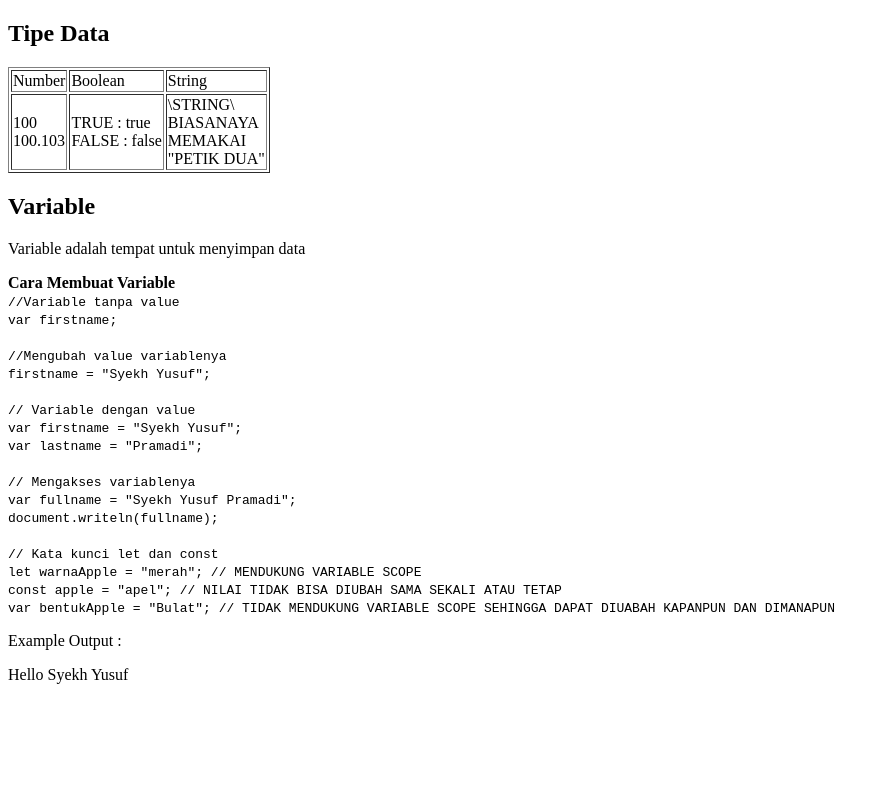
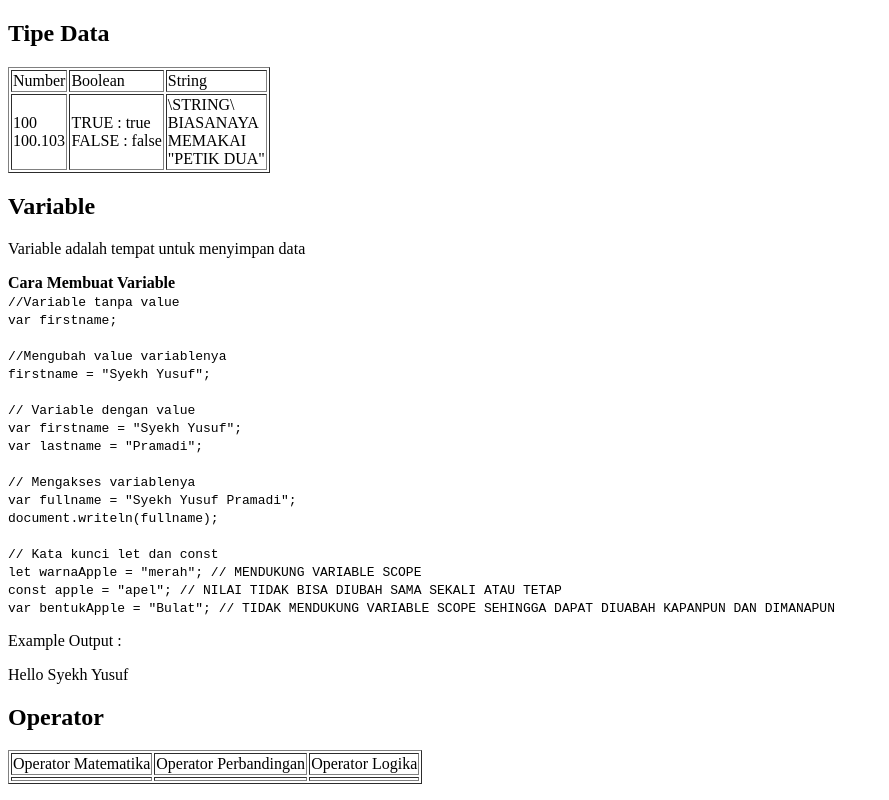
Before and after one commit to SiYusup/belajar-javascript, a website: page javascript-dasar/index.html in a window 1280 px wide. Shown: the whole page, without its empty margins (0-889 px from the left). Drawn offline with Linux system fonts and the light colour scheme.

Commit message:
UCUP : Menambahkan strukture untuk materi operator

```diff
--- a/javascript-dasar/index.html
+++ b/javascript-dasar/index.html
@@ -57,6 +57,30 @@
                 <p>Example Output : </p>
                 <script src="data-type-and-variable/variable.js"></script>
             </div>
+
+            <div>
+                <h2>Operator</h2>
+                <table border="1">
+                    <thead>
+                        <td>Operator Matematika</td>
+                        <td>Operator Perbandingan</td>
+                        <td>Operator Logika</td>
+                    </thead>
+                        <td>
+                            <script src="operator/operatorMatematika.js"></script>
+                        </td>
+                        <td>
+                            <script src="operator/operatorPerbandingan.js"></script>
+                        </td>
+                        <td>
+                            <script src="operator/operatorLogika.js"></script>
+                        </td>
+
+                    <tbody>
+
+                    </tbody>
+                </table>
+            </div>
         </div>
     </div>
 </body>
```
